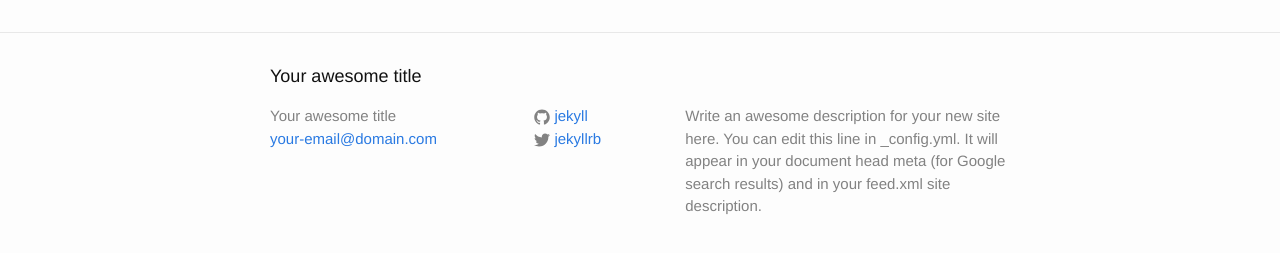
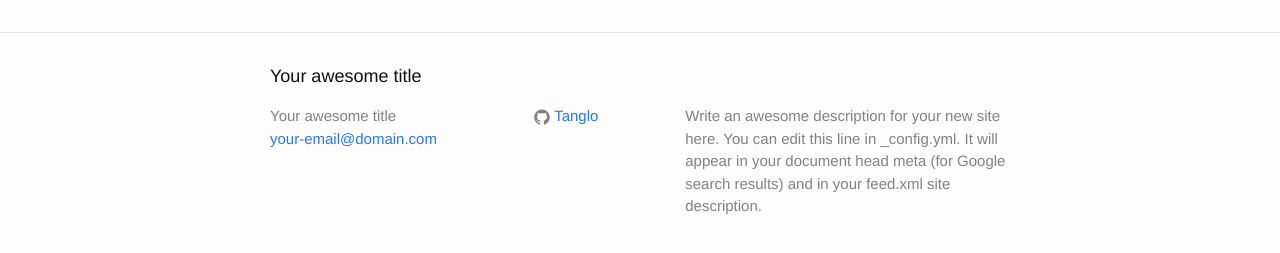
Before and after one commit to Tanglo/CyberHose, a Jekyll site: the page built from index.html, in a window 1280 px wide. Shown: the part 264-517 px from the top of the page. Built offline with Jekyll 4.4.1, drawn with Linux system fonts in a browser that asks for light colours.

Commit message:
Changes to jekyll config

```diff
--- a/Gemfile
+++ b/Gemfile
@@ -1,2 +1,2 @@
 source 'https://rubygems.org'
-gem 'github-pages', group: :jekyll_plugins
+gem 'github-pages'
--- a/_config.yml
+++ b/_config.yml
@@ -14,8 +14,10 @@ description: > # this means to ignore newlines until "baseurl:"
   Google search results) and in your feed.xml site description.
 baseurl: "" # the subpath of your site, e.g. /blog
 url: "http://yourdomain.com" # the base hostname & protocol for your site
-twitter_username: jekyllrb
-github_username:  jekyll
+github_username: Tanglo
 
 # Build settings
+highlighter: rouge
 markdown: kramdown
+kramdown:
+  input: GFM
```
